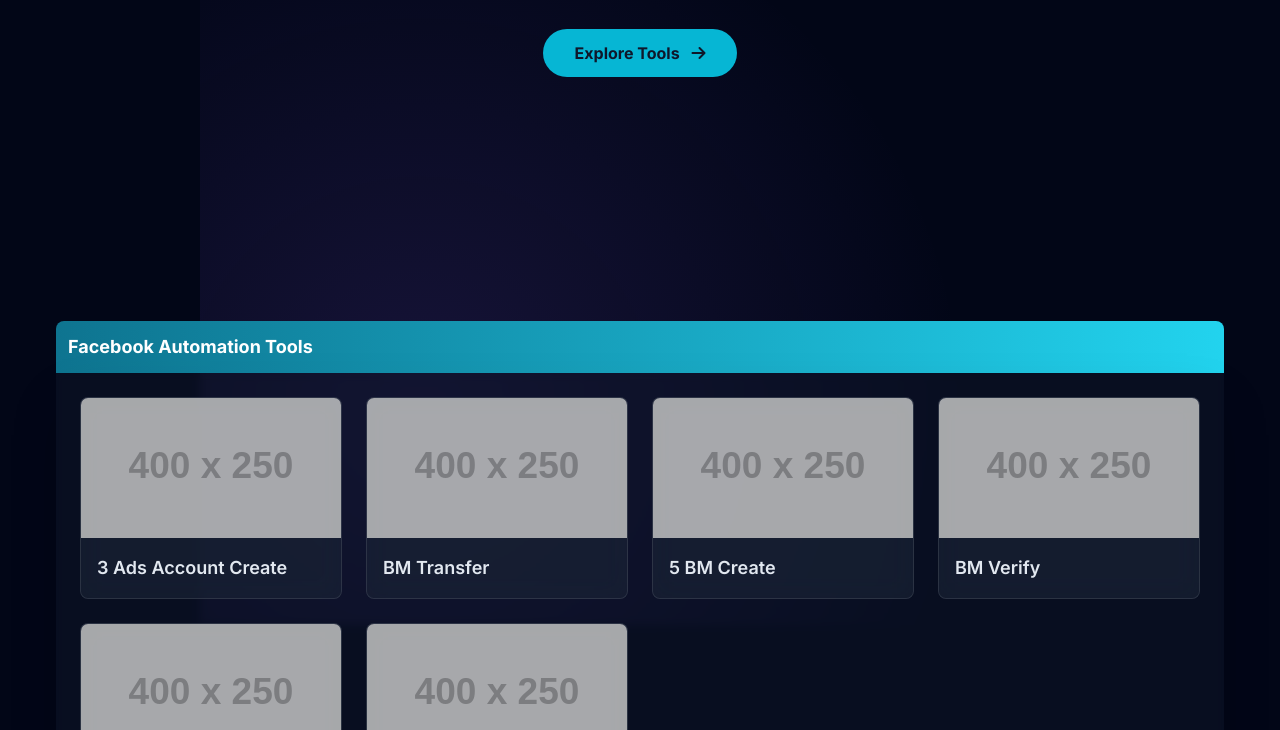
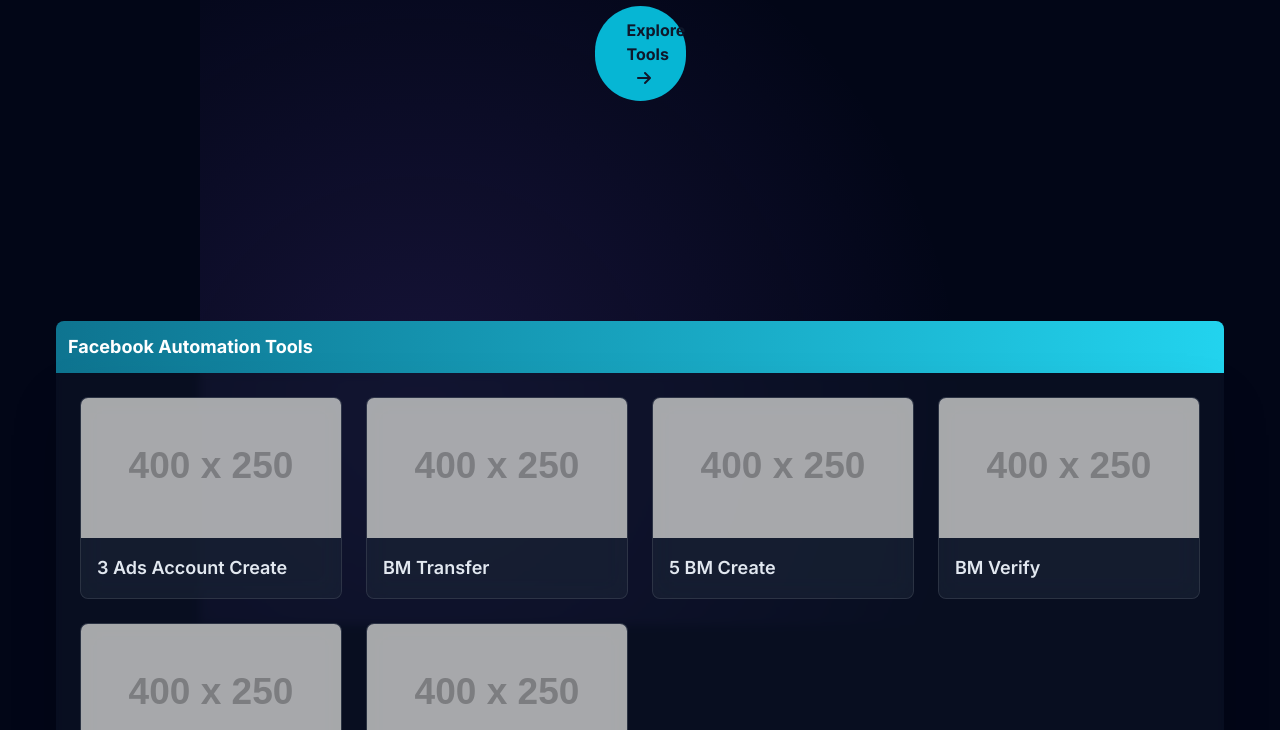
Before and after one commit to mdasif843/voicedeveloper, a plain HTML site: page index.html in a window 1280 px wide. Shown: the part 479-1209 px from the top of the page. Drawn offline with nearby package versions, Linux system fonts and the light colour scheme; placeholder pictures from the web are drawn by us.

Commit message:
index.html

```diff
--- a/index.html
+++ b/index.html
@@ -26,6 +26,11 @@
         }
 
         /* অরোরা ব্যাকগ্রাউন্ড ইফেক্ট */
+      .rounded-full{  border-radius: 9999px;
+    height: 95px;
+    width: 91px;
+
+        }
         .aurora-bg {
             position: fixed;
             top: 0;
```
